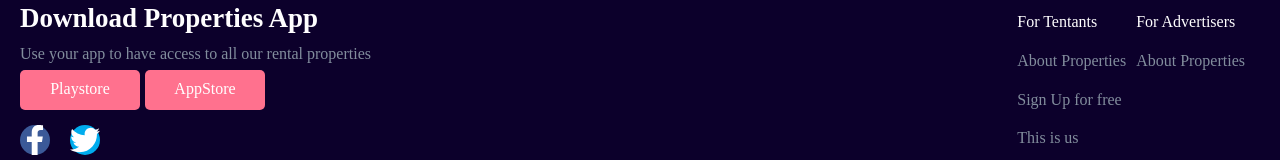
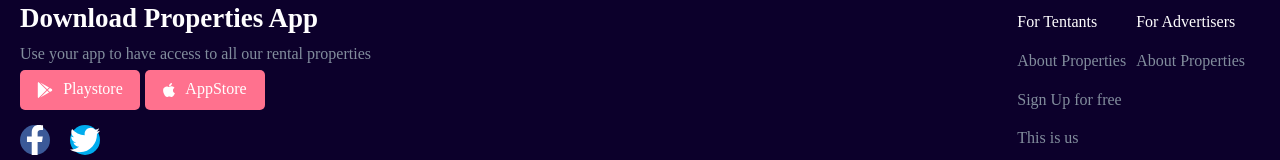
Before and after one commit to gsandhucando/real-estate-app, a React (Create React App) app: page / in a window 1280 px wide. Shown: the part 1945-2105 px from the top of the page. Built offline with nearby package versions, Linux system fonts and the light colour scheme.

Commit message:
footer icons fixed

```diff
--- a/src/components/Footer.js
+++ b/src/components/Footer.js
@@ -1,15 +1,13 @@
 import React from 'react';
 
-import { Icon } from '@iconify/react';
-import googlePlay from '@iconify/icons-fa-brands/google-play';
-import appleFill from '@iconify/icons-ant-design/apple-fill';
-
 import { FontAwesomeIcon } from "@fortawesome/react-fontawesome";
-import { faFacebookF, faTwitter } from '@fortawesome/free-brands-svg-icons'
+import { faFacebookF, faTwitter, faGooglePlay, faApple } from '@fortawesome/free-brands-svg-icons'
 
 //font awesome incons
 const facebook = <FontAwesomeIcon className='facebook' icon={faFacebookF} />;
 const twiiter = <FontAwesomeIcon className='twitter' icon={faTwitter} />;
+const googlePlay = <FontAwesomeIcon className='icon' icon={faGooglePlay} />;
+const apple = <FontAwesomeIcon className='icon' icon={faApple} />;
 
 
 const Footer = ({mobile}) => {
@@ -23,8 +21,8 @@ const Footer = ({mobile}) => {
       <p>Use your app to have access to all our rental properties</p>
       </div>
       <div className='footer-btn-container'>
-      <a href="#-" className="footer-btn"><Icon icon={googlePlay} className='icon' /> Playstore</a>
-      <a href="#-" className="footer-btn"><Icon icon={appleFill} className='icon' /> AppStore</a>
+      <a href="#-" className="footer-btn">{googlePlay} Playstore</a>
+      <a href="#-" className="footer-btn">{apple} AppStore</a>
       </div>
       <div className='social-media'>
         {facebook}
```
